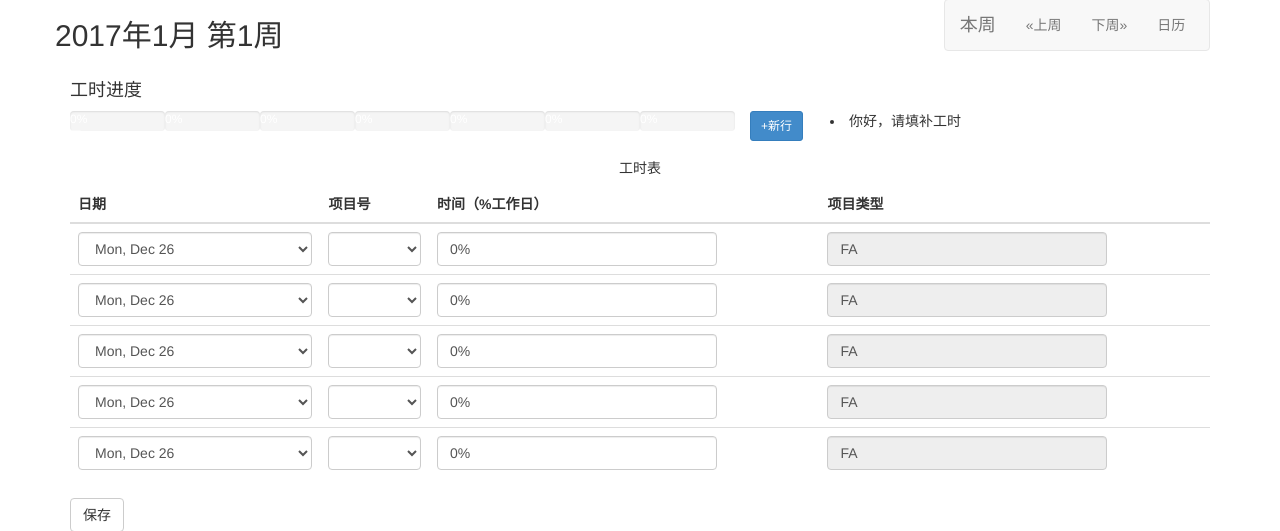
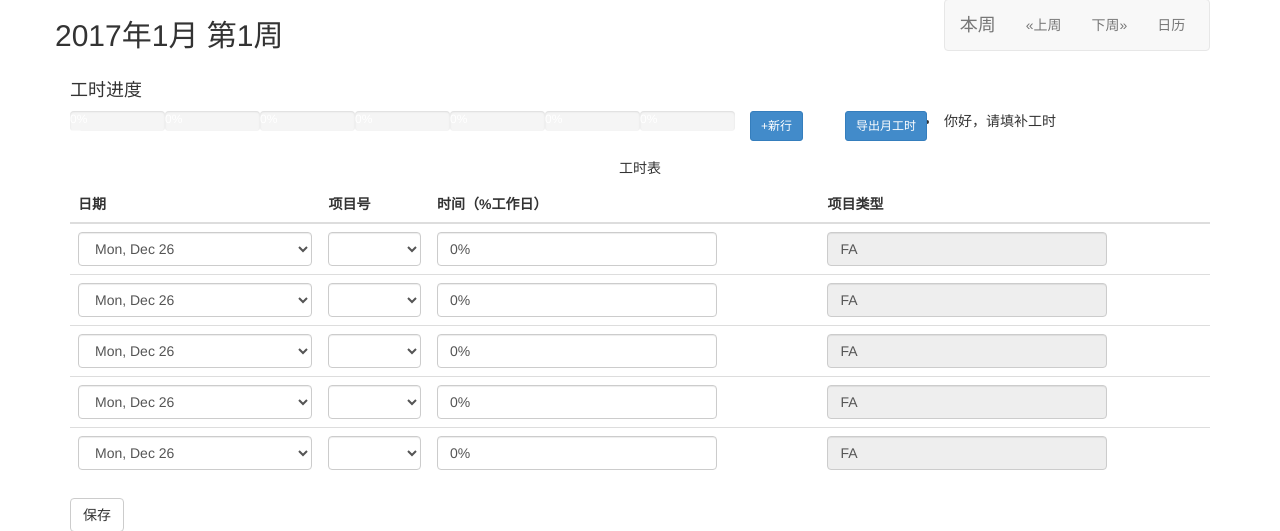
Before and after one commit to huayunfly/repo, a Django app: page /timeline/2017/01/1/ in a window 1280 px wide. Shown: the part 51-582 px from the top of the page. Run offline with Django 3.2, Linux system fonts and the light colour scheme; the visitor is signed in with stand-in values (Sample User, id 1); data comes from the database, SQL or seed files in the repository; data that the repository does not hold is empty; some libraries are stand-ins or nearby versions.

Commit message:
Add output monthly data button.

```diff
--- a/py/Timesheet/app/templates/app/timeline.html
+++ b/py/Timesheet/app/templates/app/timeline.html
@@ -32,19 +32,26 @@
     {% for day in weekdays %}
         <div class="progress progress-striped col-sm-1 col-sm-push-0" id="{{ day | date:"D_M_j" }}" style="padding-left:
              0px;padding-right: 0px;">
-        {% comment %}
+            {% comment %}
     'sr-only' class is used to hide information intended only for screen readers from the layout
     of the rendered page.
     {% endcomment %}
-        <div class="progress-bar progress-bar-success" role="progressbar" aria-valuenow="50"
-             aria-valuemin="0" aria-valuemax="100" style="width: 0%;">
-            <span >0% 完成</span>
-        </div>
+            <div class="progress-bar progress-bar-success" role="progressbar" aria-valuenow="50"
+                 aria-valuemin="0" aria-valuemax="100" style="width: 0%;">
+                <span>0% 完成</span>
+            </div>
         </div>
     {% endfor %}
 
     <div class="col-sm-1">
         <button type="button" class="btn btn-primary btn-sm" id="btn_new_row">+新行</button>
+    </div>
+    <div class="col-sm-1">
+    <a href="/output/?date__gte={{ month_start }}&date__lt={{ next_month_start }}&output_type=csv">
+        <button type="button" class="btn btn-primary btn-sm" id="btn_month_output"
+                q="date__gte={{ month_start }}&date__lt={{ next_month_start }}&output_type=csv">导出月工时
+        </button>
+    </a>
     </div>
 
 
```
